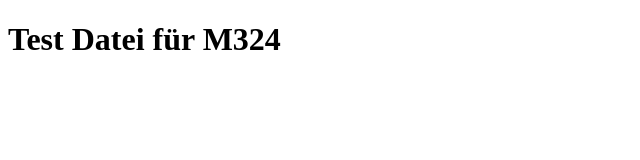
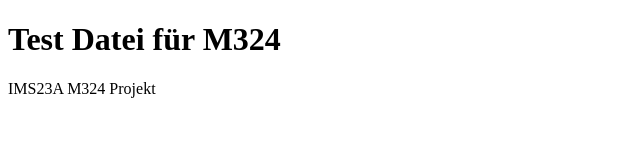
Before and after one commit to SchwynSebastian/github-flow-M324, a plain HTML site: page index.html in a window 1280 px wide. Shown: the whole page, without its empty margins (0-640 px from the left). Drawn offline with Linux system fonts and the light colour scheme.

Commit message:
Add footer to index.html

```diff
--- a/index.html
+++ b/index.html
@@ -7,4 +7,5 @@
 <body>
     <h1>Test Datei für M324</h1>
 </body>
+<footer/>IMS23A M324 Projekt</footer>
 </html>
```
